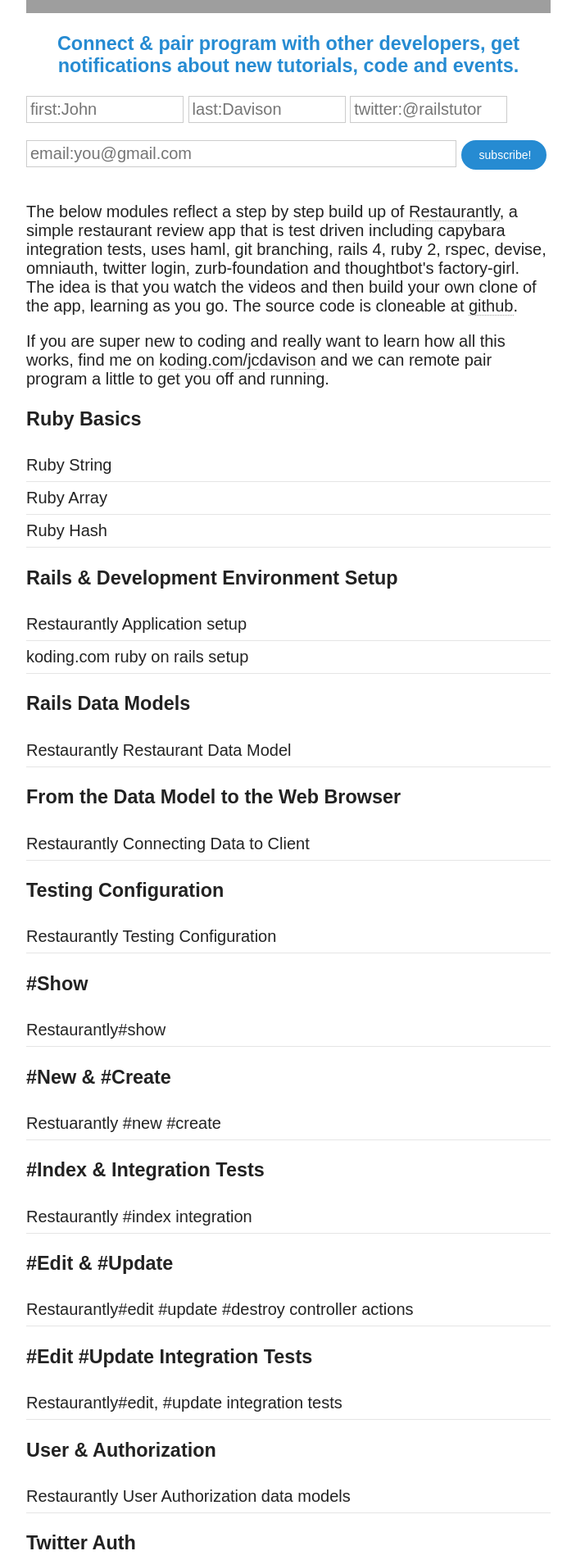
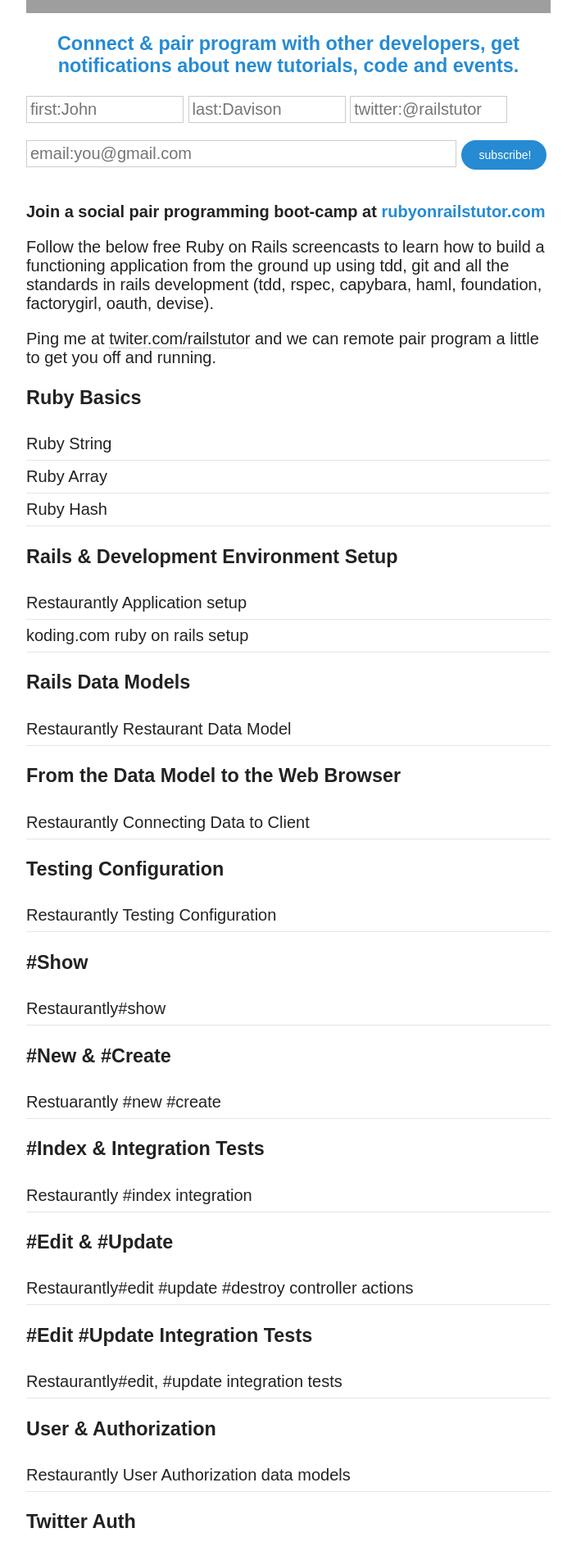
Before and after one commit to jcdavison/rubyonrailstutor.github.io, a Jekyll site: the page built from index.html, in a window 1280 px wide. Shown: the part 547-2450 px from the top of the page at 82% size, without its empty margins (288-991 px from the left). Built offline with Jekyll 4.4.1, drawn with Linux system fonts in a browser that asks for light colours; nearby versions of some CDN libraries; comment, search, counter and statistics services are not loaded; some of the changed text lies outside the part shown; grey boxes are pictures that could not be loaded.

Commit message:
tweak copy and css

```diff
--- a/assets/less/custom.less
+++ b/assets/less/custom.less
@@ -3,7 +3,7 @@
 }
 
 .callout {
-  color: @lightblue;
+  color: @lightblue !important;
 }
 
 .success {
--- a/index.html
+++ b/index.html
@@ -8,9 +8,11 @@ tags: [Jekyll, theme, themes, responsive, blog, minimalism]
 <iframe width="640" height="360" src="//www.youtube.com/embed/o-z_KPQnQc0?vq=hd1080" frameborder="0" allowfullscreen></iframe>
 {% include calltoaction.html %}
 
-<p> The below modules reflect a step by step build up of <a href="https://github.com/rubyonrailstutor/restaurantly"i>Restaurantly</a>, a simple restaurant review app that is test driven including capybara integration tests, uses haml, git branching, rails 4, ruby 2, rspec, devise, omniauth, twitter login, zurb-foundation and thoughtbot's factory-girl.  The idea is that you watch the videos and then build your own clone of the app, learning as you go.  The source code is cloneable at <a href="https://github.com/rubyonrailstutor/restaurantly">github</a>.</p>
+<strong>Join a social pair programming boot-camp at <a href="http://rubyonrailstutor.com" class="callout">rubyonrailstutor.com</a></strong>
 
-<p>If you are super new to coding and really want to learn how all this works, find me on <a href="http://www.koding.com/jcdavison" target="new">koding.com/jcdavison</a> and we can remote pair program a little to get you off and running.</p>
+<p> Follow the below free Ruby on Rails screencasts to learn how to build a functioning application from the ground up using tdd, git and all the standards in rails development (tdd, rspec, capybara, haml, foundation, factorygirl, oauth, devise).</p>
+
+<p>Ping me at <a href="http://twitter.com/railstutor" target="new">twiter.com/railstutor</a> and we can remote pair program a little to get you off and running.</p>
 
 <ul class="post-list">
 
@@ -99,9 +101,22 @@ tags: [Jekyll, theme, themes, responsive, blog, minimalism]
 
 <h2>About</h2>
 
-<p>Join me at <a href="https://rubyonrailstutor.com" target="new">rubyonrailstutor.com</a> for a fun highly social, distributed real time pair programming class series where we will explore the fundamantels of web application development.  We will master the fundamentals of programming tools like ruby, rails, git, haml, heroku, responsive web design, test driven development, vim, sublime, github and the intricacies of software product development.</p>
+<p>Join me at <a href="https://rubyonrailstutor.com" target="new" class="callout">rubyonrailstutor.com</a> for a social pair programming boot-camp.  We will explore the fundamentals of full stack web application programming and master the basics of:
 
-<p>Prior to 2012, I didn't know how to build software.  Thanks to <a href="http://www.devbootcamp.com" target="new">Dev Bootcamp</a> and a ton of hard work and support from the San Francisco developer community, in the span of 3 rigorous training months and 18 months working, I now operate as a wholly independent software product tactition.  I hope to offer you some tools to make the same transformation.</p>
+<ul type="bullet">
+  <li>ruby</li>
+  <li>rails</li>
+  <li>test driven development</li>
+  <li>sublime</li>
+  <li>git & github</li>
+  <li>haml</li>
+  <li>heroku</li>
+  <li>responsive web design</li>
+</ul>
+
+<p>Prior to 2012, I didn't know how to build software.  Thanks to <a href="http://www.devbootcamp.com" target="new">Dev Bootcamp</a> and a ton of hard work and support from the San Francisco developer community, in the span of 3 rigorous training months and 18 months working, I worked with 4 startups, 1 consultancy, 1 publicly traded corporation, co-built <a href="http://crowdsound.io/">crowdsound.io</a>, built numerous hackathon level products and helped many people get on the path to professional software development.</p>
+
+<strong>I look forward to guiding you through the same tranformation.</strong>
 
 <p><span><img src="{{ site.url }}/images/{{site.owner.avatar}}" width="200" height="200"> John Davison, <a href="http://twitter.com/railstutor" target="new">@railstutor</a></p>
 
```
Also changed, not shown: _posts/2014-03-25-development-tools.md (+1 -1 lines), assets/css/main.min.css.
